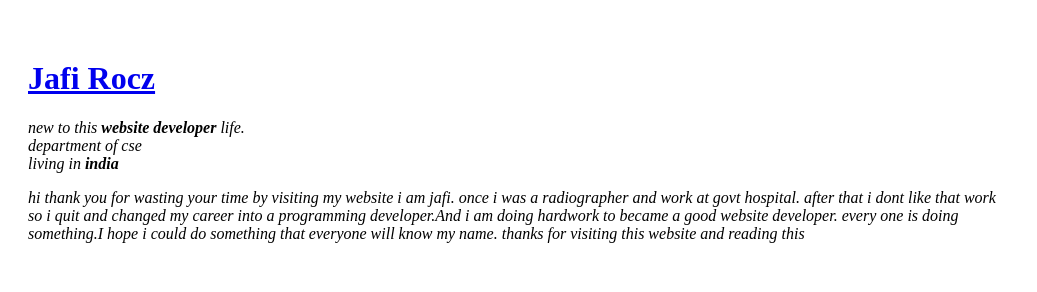
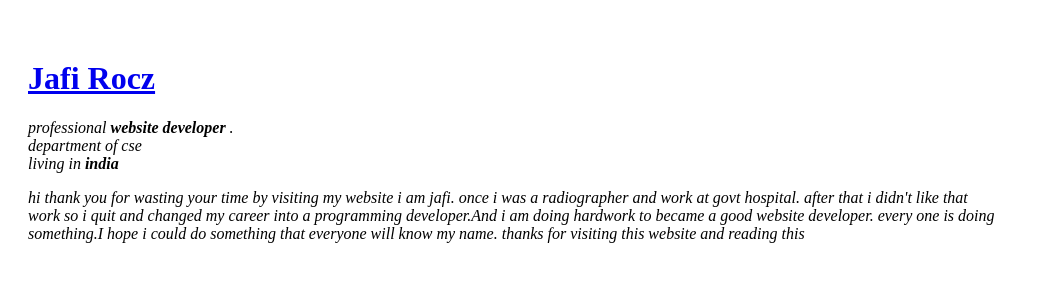
Before and after one commit to jafirocz/cv, a plain HTML site: page index.html in a window 1280 px wide. Shown: the top 292 px of the page, 243-1280 px from the left. Drawn offline with Linux system fonts and the light colour scheme.

Commit message:
Update index.html

```diff
--- a/index.html
+++ b/index.html
@@ -13,8 +13,8 @@
         alt="jafi rocz">
     <td>
       <h1><a href="https://www.facebook.com/thala.jafi">Jafi Rocz</a></h1>
-      <p><em> new to this <strong>website developer</strong> life.<br>department of cse <br>living in <strong>india</strong> </em></p>
-      <p><em>hi thank you for wasting your time by visiting my website i am jafi. once i was a radiographer and work at govt hospital. after that i dont like that work so i quit and changed my career into a programming developer.And i am doing hardwork to became a
+      <p><em> professional <strong>website developer</strong> .<br>department of cse <br>living in <strong>india</strong> </em></p>
+      <p><em>hi thank you for wasting your time by visiting my website i am jafi. once i was a radiographer and work at govt hospital. after that i didn't like that work so i quit and changed my career into a programming developer.And i am doing hardwork to became a
           good
           website developer. every one is doing something.I hope i could do something that everyone will know my name. thanks for visiting this website and reading this</em></p>
     </td>
```
